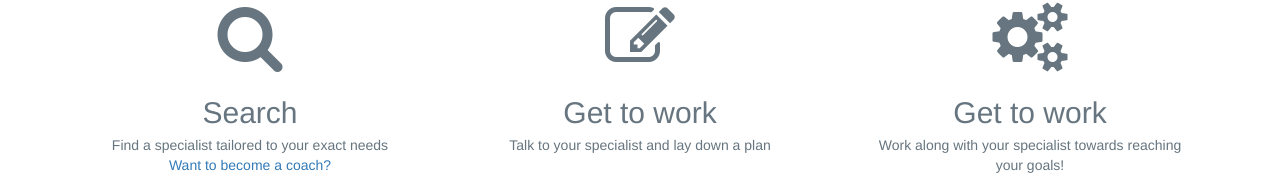
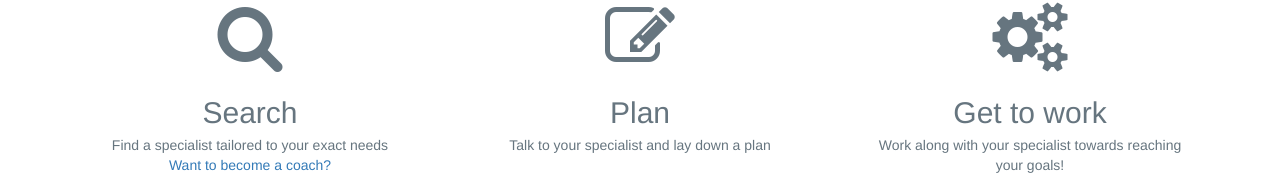
Before and after one commit to hafsteinn/hde, a plain HTML site: page index.html in a window 1280 px wide. Shown: the part 717-903 px from the top of the page. Drawn offline with nearby package versions, Linux system fonts and the light colour scheme.

Commit message:
fixed typo

```diff
--- a/index.html
+++ b/index.html
@@ -139,7 +139,7 @@
 				<i class="fa fa-pencil-square-o fa-5x"></i>
 				<br/><br/>
 				<div >
-					<span style="font-size:3rem;">Get to work</span>
+					<span style="font-size:3rem;">Plan</span>
 					<br/>
 					<span>Talk to your specialist and lay down a plan</span>
 				</div>
```
